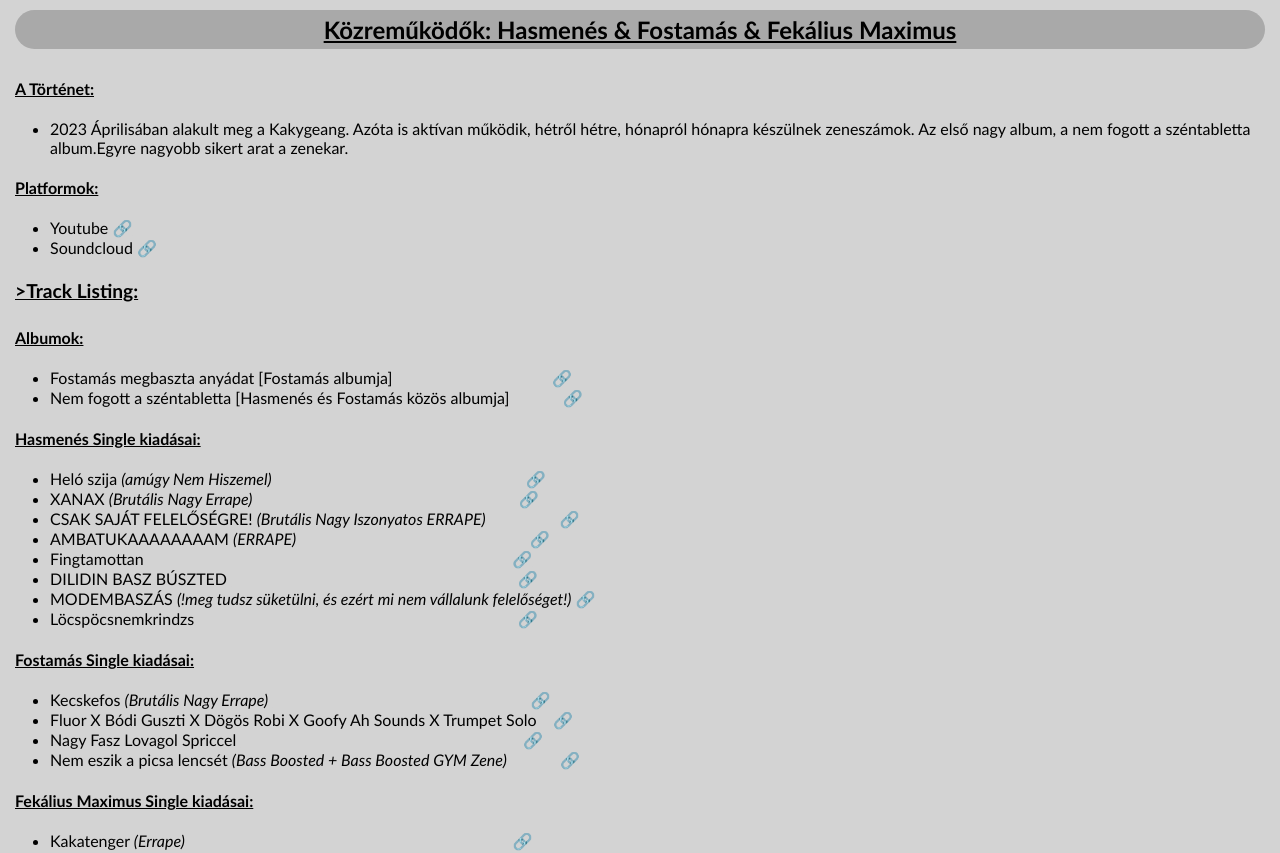
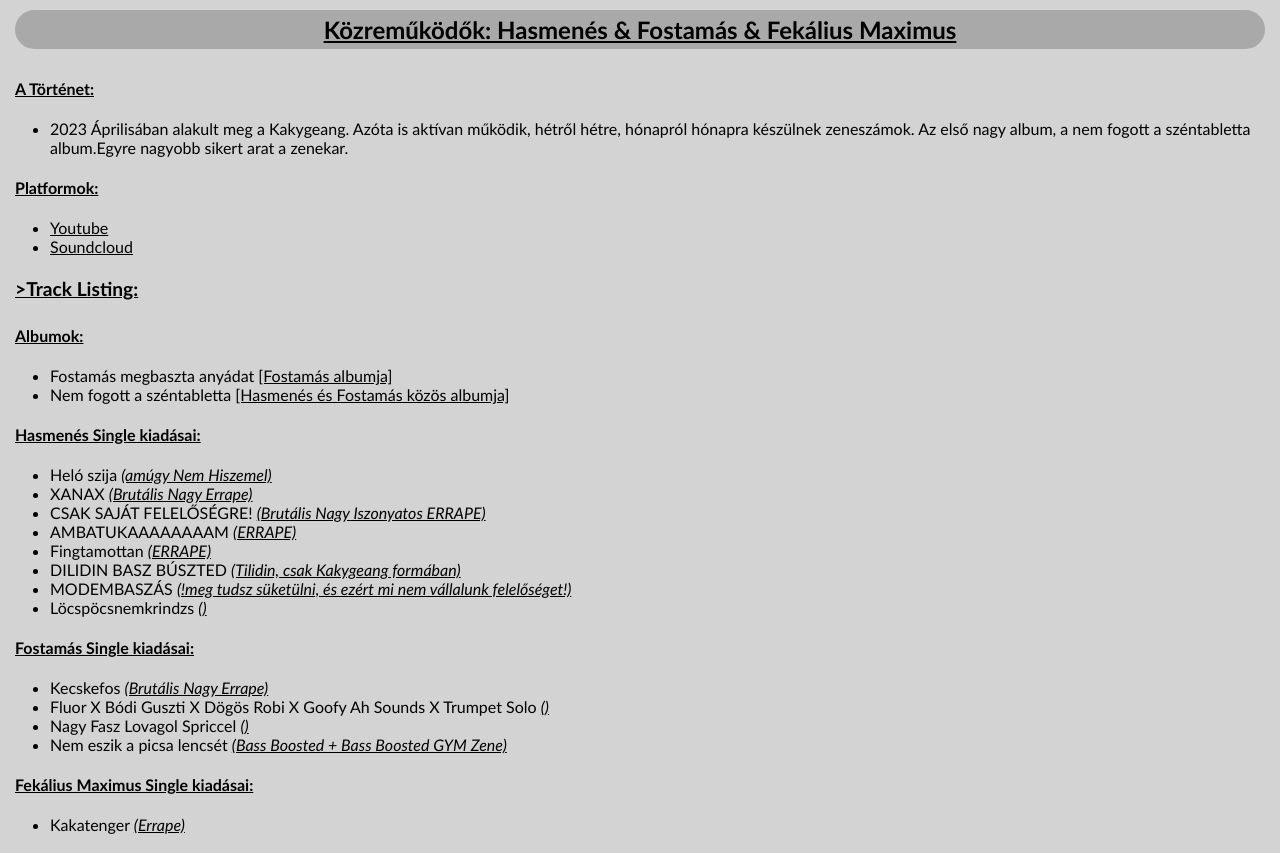
Before and after one commit to abyss32/kakygeang-website, a plain HTML site: page index.html in a window 1280 px wide. Shown: the part 103-956 px from the top of the page. Drawn offline with Linux system fonts and the light colour scheme.

Commit message:
Update index.html

```diff
--- a/index.html
+++ b/index.html
@@ -44,7 +44,7 @@
         }
     </style>
 </head>
-<body bgcolor="#D3D3D3" text="#000000" link="#D3D3D3">
+<body bgcolor="#D3D3D3" text="#000000" link="#000000">
     <p style = "font-family:georgia; font-size:16px;">
     </p>
 <h1 align="center"><u><div class="textstyle">Az összes Kakygeang Zeneszám egy helyen.</div></u></h1>
@@ -55,113 +55,112 @@
     </ul>
 <p><b><u><span class="white_bg"></span>Platformok:</span></u></b></p>
     <ul>
+        <a href="https://www.youtube.com/@KAKYGEANGOFFICIAL">
         <li>Youtube
-        <a href="https://www.youtube.com/@KAKYGEANGOFFICIAL">
-            🔗</li>
         </a>
+        <a href="https://soundcloud.com/kakygeang">
         <li>Soundcloud
-        <a href="https://soundcloud.com/kakygeang">
-            🔗</li>
         </a>
     </ul>
 <p><b><u><big>>Track Listing:</big></u></b></p>
 <p><b><u>Albumok:</u></b></p>
 <ul>
-    <li>Fostamás megbaszta anyádat [Fostamás albumja]
-    <a href="https://soundcloud.com/kakygeang/sets/fostamas-megbaszta-anyadat-ep">
-        &nbsp;&nbsp;&nbsp;&nbsp;&nbsp;&nbsp;&nbsp;&nbsp;&nbsp;&nbsp;&nbsp;&nbsp;&nbsp;&nbsp;&nbsp;&nbsp;&nbsp;&nbsp;&nbsp;&nbsp;&nbsp;&nbsp;&nbsp;&nbsp;&nbsp;&nbsp;&nbsp;&nbsp;&nbsp;&nbsp;&nbsp;&nbsp;&nbsp;&nbsp;&nbsp;&nbsp;&nbsp;&nbsp;🔗</li>
+    <li>Fostamás megbaszta anyádat
+        <a href="https://soundcloud.com/kakygeang/sets/fostamas-megbaszta-anyadat-ep">
+        [Fostamás albumja]</li>
     </a>
-    <li>Nem fogott a széntabletta [Hasmenés és Fostamás közös albumja]
-    <a href="https://soundcloud.com/kakygeang/sets/kakygeang-nem-fogott-a-szentabletta">
-        &nbsp;&nbsp;&nbsp;&nbsp;&nbsp;&nbsp;&nbsp;&nbsp;&nbsp;&nbsp;&nbsp;&nbsp;🔗</li>
+    <li>Nem fogott a széntabletta
+        <a href="https://soundcloud.com/kakygeang/sets/kakygeang-nem-fogott-a-szentabletta">
+        [Hasmenés és Fostamás közös albumja]</li>
     </a>
 </ul>
 <p><b><u>Hasmenés Single kiadásai:</u></b></p>
 <ul>
-    <li>Heló szija <i>(amúgy Nem Hiszemel)</i>
+    <li>Heló szija
         <a href="https://soundcloud.com/kakygeang/kakygeang-helo-szija-amugy-nem-hiszemel">
-            &nbsp;&nbsp;&nbsp;&nbsp;&nbsp;&nbsp;&nbsp;&nbsp;&nbsp;&nbsp;&nbsp;&nbsp;&nbsp;&nbsp;&nbsp;&nbsp;&nbsp;&nbsp;&nbsp;&nbsp;&nbsp;&nbsp;&nbsp;&nbsp;&nbsp;&nbsp;&nbsp;&nbsp;&nbsp;&nbsp;&nbsp;&nbsp;&nbsp;&nbsp;&nbsp;&nbsp;&nbsp;&nbsp;&nbsp;&nbsp;&nbsp;&nbsp;&nbsp;&nbsp;&nbsp;&nbsp;&nbsp;&nbsp;&nbsp;&nbsp;&nbsp;&nbsp;&nbsp;&nbsp;&nbsp;&nbsp;&nbsp;&nbsp;&nbsp;&nbsp;&nbsp;🔗</li>
+        <i>(amúgy Nem Hiszemel)</i></li>
         </a>
      </li>
-    <li>XANAX <i>(Brutális Nagy Errape)</i>
+    <li>XANAX
         <a href="https://soundcloud.com/kakygeang/kakygeang-advil-brutalis-nagy-earrape">
-           &nbsp;&nbsp;&nbsp;&nbsp;&nbsp;&nbsp;&nbsp;&nbsp;&nbsp;&nbsp;&nbsp;&nbsp;&nbsp;&nbsp;&nbsp;&nbsp;&nbsp;&nbsp;&nbsp;&nbsp;&nbsp;&nbsp;&nbsp;&nbsp;&nbsp;&nbsp;&nbsp;&nbsp;&nbsp;&nbsp;&nbsp;&nbsp;&nbsp;&nbsp;&nbsp;&nbsp;&nbsp;&nbsp;&nbsp;&nbsp;&nbsp;&nbsp;&nbsp;&nbsp;&nbsp;&nbsp;&nbsp;&nbsp;&nbsp;&nbsp;&nbsp;&nbsp;&nbsp;&nbsp;&nbsp;&nbsp;&nbsp;&nbsp;&nbsp;&nbsp;&nbsp;&nbsp;&nbsp;&nbsp;🔗</li>
+        <i>(Brutális Nagy Errape)</i></li>
         </a>
      </li>
-    <li>CSAK SAJÁT FELELŐSÉGRE! <i>(Brutális Nagy Iszonyatos ERRAPE)</i>
+    <li>CSAK SAJÁT FELELŐSÉGRE!
         <a href="https://soundcloud.com/kakygeang/kakygeang-csak-is-sajat-felelosegre-brutalis-nagy-iszonyatos-earrape">
-            &nbsp;&nbsp;&nbsp;&nbsp;&nbsp;&nbsp;&nbsp;&nbsp;&nbsp;&nbsp;&nbsp;&nbsp;&nbsp;&nbsp;&nbsp;&nbsp;&nbsp;🔗</li>
+        <i>(Brutális Nagy Iszonyatos ERRAPE)</i></li>
         </a>
      </li>
-    <li>AMBATUKAAAAAAAAM <i>(ERRAPE)</i>
+    <li>AMBATUKAAAAAAAAM
         <a href="https://soundcloud.com/kakygeang/kakygeang-ambatukaaaaaaaaam-earrape">
-           &nbsp;&nbsp;&nbsp;&nbsp;&nbsp;&nbsp;&nbsp;&nbsp;&nbsp;&nbsp;&nbsp;&nbsp;&nbsp;&nbsp;&nbsp;&nbsp;&nbsp;&nbsp;&nbsp;&nbsp;&nbsp;&nbsp;&nbsp;&nbsp;&nbsp;&nbsp;&nbsp;&nbsp;&nbsp;&nbsp;&nbsp;&nbsp;&nbsp;&nbsp;&nbsp;&nbsp;&nbsp;&nbsp;&nbsp;&nbsp;&nbsp;&nbsp;&nbsp;&nbsp;&nbsp;&nbsp;&nbsp;&nbsp;&nbsp;&nbsp;&nbsp;&nbsp;&nbsp;&nbsp;&nbsp;&nbsp;🔗</li>
+        <i>(ERRAPE)</i></li>
         </a>
     </li>
     <li>Fingtamottan
         <a href="https://soundcloud.com/kakygeang/fingtamottan">
-            &nbsp;&nbsp;&nbsp;&nbsp;&nbsp;&nbsp;&nbsp;&nbsp;&nbsp;&nbsp;&nbsp;&nbsp;&nbsp;&nbsp;&nbsp;&nbsp;&nbsp;&nbsp;&nbsp;&nbsp;&nbsp;&nbsp;&nbsp;&nbsp;&nbsp;&nbsp;&nbsp;&nbsp;&nbsp;&nbsp;&nbsp;&nbsp;&nbsp;&nbsp;&nbsp;&nbsp;&nbsp;&nbsp;&nbsp;&nbsp;&nbsp;&nbsp;&nbsp;&nbsp;&nbsp;&nbsp;&nbsp;&nbsp;&nbsp;&nbsp;&nbsp;&nbsp;&nbsp;&nbsp;&nbsp;&nbsp;&nbsp;&nbsp;&nbsp;&nbsp;&nbsp;&nbsp;&nbsp;&nbsp;&nbsp;&nbsp;&nbsp;&nbsp;&nbsp;&nbsp;&nbsp;&nbsp;&nbsp;&nbsp;&nbsp;&nbsp;&nbsp;&nbsp;&nbsp;&nbsp;&nbsp;&nbsp;&nbsp;&nbsp;&nbsp;&nbsp;&nbsp;&nbsp;&nbsp;🔗</li>
+        <i>(ERRAPE)</i></li>
         </a>
     </li>
     <li>DILIDIN BASZ BÚSZTED
         <a href="https://soundcloud.com/kakygeang/dilidin-basz-buszted">
-            &nbsp;&nbsp;&nbsp;&nbsp;&nbsp;&nbsp;&nbsp;&nbsp;&nbsp;&nbsp;&nbsp;&nbsp;&nbsp;&nbsp;&nbsp;&nbsp;&nbsp;&nbsp;&nbsp;&nbsp;&nbsp;&nbsp;&nbsp;&nbsp;&nbsp;&nbsp;&nbsp;&nbsp;&nbsp;&nbsp;&nbsp;&nbsp;&nbsp;&nbsp;&nbsp;&nbsp;&nbsp;&nbsp;&nbsp;&nbsp;&nbsp;&nbsp;&nbsp;&nbsp;&nbsp;&nbsp;&nbsp;&nbsp;&nbsp;&nbsp;&nbsp;&nbsp;&nbsp;&nbsp;&nbsp;&nbsp;&nbsp;&nbsp;&nbsp;&nbsp;&nbsp;&nbsp;&nbsp;&nbsp;&nbsp;&nbsp;&nbsp;&nbsp;&nbsp;&nbsp;🔗</li>
+        <i>(Tilidin, csak Kakygeang formában)</i></li>
         </a>
     </li>
-    <li>MODEMBASZÁS <i>(!meg tudsz süketülni, és ezért mi nem vállalunk felelőséget!)</i>
+    <li>MODEMBASZÁS
         <a href="https://soundcloud.com/kakygeang/modembaszas-meg-tudsz-suketulni-es-ezert-mi-nem-vallalunk-feleloseget">
-            🔗</li>
+        <i>(!meg tudsz süketülni, és ezért mi nem vállalunk felelőséget!)</i></li>
         </a>
     </li>
     <li>Löcspöcsnemkrindzs
         <a href="https://soundcloud.com/kakygeang/kakygeang-locspocsnemkrindzs">
-            &nbsp;&nbsp;&nbsp;&nbsp;&nbsp;&nbsp;&nbsp;&nbsp;&nbsp;&nbsp;&nbsp;&nbsp;&nbsp;&nbsp;&nbsp;&nbsp;&nbsp;&nbsp;&nbsp;&nbsp;&nbsp;&nbsp;&nbsp;&nbsp;&nbsp;&nbsp;&nbsp;&nbsp;&nbsp;&nbsp;&nbsp;&nbsp;&nbsp;&nbsp;&nbsp;&nbsp;&nbsp;&nbsp;&nbsp;&nbsp;&nbsp;&nbsp;&nbsp;&nbsp;&nbsp;&nbsp;&nbsp;&nbsp;&nbsp;&nbsp;&nbsp;&nbsp;&nbsp;&nbsp;&nbsp;&nbsp;&nbsp;&nbsp;&nbsp;&nbsp;&nbsp;&nbsp;&nbsp;&nbsp;&nbsp;&nbsp;&nbsp;&nbsp;&nbsp;&nbsp;&nbsp;&nbsp;&nbsp;&nbsp;&nbsp;&nbsp;&nbsp;&nbsp;🔗</li>
+        <i>()</i></li>
         </a>
     </li>
 </ul>
 <p><b><u>Fostamás Single kiadásai:</u></b></p>
 <ul>
-    <li>Kecskefos <i>(Brutális Nagy Errape)</i>
+    <li>Kecskefos
         <a href="https://soundcloud.com/kakygeang/kakygeang-kecskefos">
-            &nbsp;&nbsp;&nbsp;&nbsp;&nbsp;&nbsp;&nbsp;&nbsp;&nbsp;&nbsp;&nbsp;&nbsp;&nbsp;&nbsp;&nbsp;&nbsp;&nbsp;&nbsp;&nbsp;&nbsp;&nbsp;&nbsp;&nbsp;&nbsp;&nbsp;&nbsp;&nbsp;&nbsp;&nbsp;&nbsp;&nbsp;&nbsp;&nbsp;&nbsp;&nbsp;&nbsp;&nbsp;&nbsp;&nbsp;&nbsp;&nbsp;&nbsp;&nbsp;&nbsp;&nbsp;&nbsp;&nbsp;&nbsp;&nbsp;&nbsp;&nbsp;&nbsp;&nbsp;&nbsp;&nbsp;&nbsp;&nbsp;&nbsp;&nbsp;&nbsp;&nbsp;&nbsp;&nbsp;🔗</li>
+        <i>(Brutális Nagy Errape)</i></li>
         </a>
     </li>
     <li>Fluor X Bódi Guszti X Dögös Robi X Goofy Ah Sounds X Trumpet Solo
         <a href="https://soundcloud.com/kakygeang/kakygeang-fluor-x-bodi-guszti-x-dogos-robi-x-goofy-ah-sounds-x-trumpet-solo-erosen-errape4">
-            &nbsp;&nbsp;&nbsp;🔗</li>
+        <i>()</i></li>
         </a>
     </li>
     <li>Nagy Fasz Lovagol Spriccel
         <a href="https://soundcloud.com/kakygeang/nagy-fasz-lovagol-spriccel">
-            &nbsp;&nbsp;&nbsp;&nbsp;&nbsp;&nbsp;&nbsp;&nbsp;&nbsp;&nbsp;&nbsp;&nbsp;&nbsp;&nbsp;&nbsp;&nbsp;&nbsp;&nbsp;&nbsp;&nbsp;&nbsp;&nbsp;&nbsp;&nbsp;&nbsp;&nbsp;&nbsp;&nbsp;&nbsp;&nbsp;&nbsp;&nbsp;&nbsp;&nbsp;&nbsp;&nbsp;&nbsp;&nbsp;&nbsp;&nbsp;&nbsp;&nbsp;&nbsp;&nbsp;&nbsp;&nbsp;&nbsp;&nbsp;&nbsp;&nbsp;&nbsp;&nbsp;&nbsp;&nbsp;&nbsp;&nbsp;&nbsp;&nbsp;&nbsp;&nbsp;&nbsp;&nbsp;&nbsp;&nbsp;&nbsp;&nbsp;&nbsp;&nbsp;&nbsp;🔗</li>
+        <i>()</i></li>
         </a>
     </li>
-    <li>Nem eszik a picsa lencsét <i>(Bass Boosted + Bass Boosted GYM Zene)</i>
+    <li>Nem eszik a picsa lencsét
         <a href="https://soundcloud.com/kakygeang/nem-eszik-a-picsa-lencset-bass-boosted-bass-boosted-gym-zene">
-            &nbsp;&nbsp;&nbsp;&nbsp;&nbsp;&nbsp;&nbsp;&nbsp;&nbsp;&nbsp;&nbsp;&nbsp;🔗</li>
+        <i>(Bass Boosted + Bass Boosted GYM Zene)</i></li>
         </a>
     </li>
 </ul>
 <p><b><u>Fekálius Maximus Single kiadásai:</u></b></p>
 <ul>
-    <li>Kakatenger <i>(Errape)</i>
+    <li>Kakatenger
         <a href="https://soundcloud.com/kakygeang/kakygeang-kakatenger">
-            &nbsp;&nbsp;&nbsp;&nbsp;&nbsp;&nbsp;&nbsp;&nbsp;&nbsp;&nbsp;&nbsp;&nbsp;&nbsp;&nbsp;&nbsp;&nbsp;&nbsp;&nbsp;&nbsp;&nbsp;&nbsp;&nbsp;&nbsp;&nbsp;&nbsp;&nbsp;&nbsp;&nbsp;&nbsp;&nbsp;&nbsp;&nbsp;&nbsp;&nbsp;&nbsp;&nbsp;&nbsp;&nbsp;&nbsp;&nbsp;&nbsp;&nbsp;&nbsp;&nbsp;&nbsp;&nbsp;&nbsp;&nbsp;&nbsp;&nbsp;&nbsp;&nbsp;&nbsp;&nbsp;&nbsp;&nbsp;&nbsp;&nbsp;&nbsp;&nbsp;&nbsp;&nbsp;&nbsp;&nbsp;&nbsp;&nbsp;&nbsp;&nbsp;&nbsp;&nbsp;&nbsp;&nbsp;&nbsp;&nbsp;&nbsp;&nbsp;&nbsp;&nbsp;&nbsp;🔗</li>
+        <i>(Errape)</i></li>
         </a>
      </li>
 </ul>
 <p><b><u>Hasmenés és Fostamás közös Zenéi:</u></b></p>
 <ul>
-    <li>Nem kok meg rallyversenforma1el <i>(Hasmenés & Fostamás)</i>
+    <li>Nem kok meg rallyversenforma1el
         <a href="https://soundcloud.com/kakygeang/nem-kok-meg-rallyversenforma1el">
-            &nbsp;&nbsp;&nbsp;&nbsp;&nbsp;&nbsp;&nbsp;&nbsp;&nbsp;&nbsp;&nbsp;&nbsp;&nbsp;&nbsp;&nbsp;&nbsp;&nbsp;&nbsp;&nbsp;&nbsp;&nbsp;&nbsp;&nbsp;🔗</li>
+        <i>(Hasmenés & Fostamás)</i></li>
         </a>
      </li>
 </ul>
 <p><b><u>Fostamás megbaszta anyádat album:</u></b>
-<a href="https://soundcloud.com/kakygeang/sets/fostamas-megbaszta-anyadat-ep">
-    &nbsp;&nbsp;&nbsp;&nbsp;&nbsp;&nbsp;&nbsp;&nbsp;&nbsp;&nbsp;&nbsp;&nbsp;&nbsp;&nbsp;&nbsp;&nbsp;&nbsp;&nbsp;&nbsp;&nbsp;&nbsp;&nbsp;&nbsp;&nbsp;&nbsp;&nbsp;&nbsp;&nbsp;&nbsp;&nbsp;&nbsp;&nbsp;&nbsp;&nbsp;&nbsp;&nbsp;&nbsp;&nbsp;&nbsp;&nbsp;&nbsp;&nbsp;&nbsp;&nbsp;&nbsp;&nbsp;&nbsp;&nbsp;&nbsp;&nbsp;&nbsp;&nbsp;&nbsp;🔗</p>
+    <a href="https://soundcloud.com/kakygeang/sets/fostamas-megbaszta-anyadat-ep">
+    <i>()</i>
 </a>
+---------------------------------------------------------------------------------------------------------------------------------------------------------------------------------------</p>
 <ul>
     <li>Intro </li>
     <li>Büfi Kollekció </li>
@@ -177,9 +176,10 @@
     </tr>
 </table>
 <p><b><u>Nem fogott a széntabletta album:</u></b>
-<a href="https://soundcloud.com/kakygeang/sets/kakygeang-nem-fogott-a-szentabletta">
-   &nbsp;&nbsp;&nbsp;&nbsp;&nbsp;&nbsp;&nbsp;&nbsp;&nbsp;&nbsp;&nbsp;&nbsp;&nbsp;&nbsp;&nbsp;&nbsp;&nbsp;&nbsp;&nbsp;&nbsp;&nbsp;&nbsp;&nbsp;&nbsp;&nbsp;&nbsp;&nbsp;&nbsp;&nbsp;&nbsp;&nbsp;&nbsp;&nbsp;&nbsp;&nbsp;&nbsp;&nbsp;&nbsp;&nbsp;&nbsp;&nbsp;&nbsp;&nbsp;&nbsp;&nbsp;&nbsp;&nbsp;&nbsp;&nbsp;&nbsp;&nbsp;&nbsp;&nbsp;&nbsp;&nbsp;&nbsp;&nbsp;&nbsp;&nbsp;🔗</p>
+    <a href="https://soundcloud.com/kakygeang/sets/kakygeang-nem-fogott-a-szentabletta">
+    <i>()</i>
 </a>
+-------------------------------------------------------------------------------------------------------------------------------------------------------------------------------------------</p>
 <ul>
     <li>Szerb Kurva <i>(Hasmenés & Fostamás)</i> </li>
     <li>Megbasztam Anyád <i>(Fostamás)</i> </li>
@@ -193,6 +193,7 @@
         <td rowspan="2"><img align="right" src="kaky1.jpg" alt=""></td>
     </tr>
 </table>
+<p>------------------------------------------------------------------------------------------------------------------------------------------------------------------------------------------------------------------------------------------------</p>
 
 <p>MINDEN JOG FENNTARTVA! BY:ABYSS32</p>
 
```
